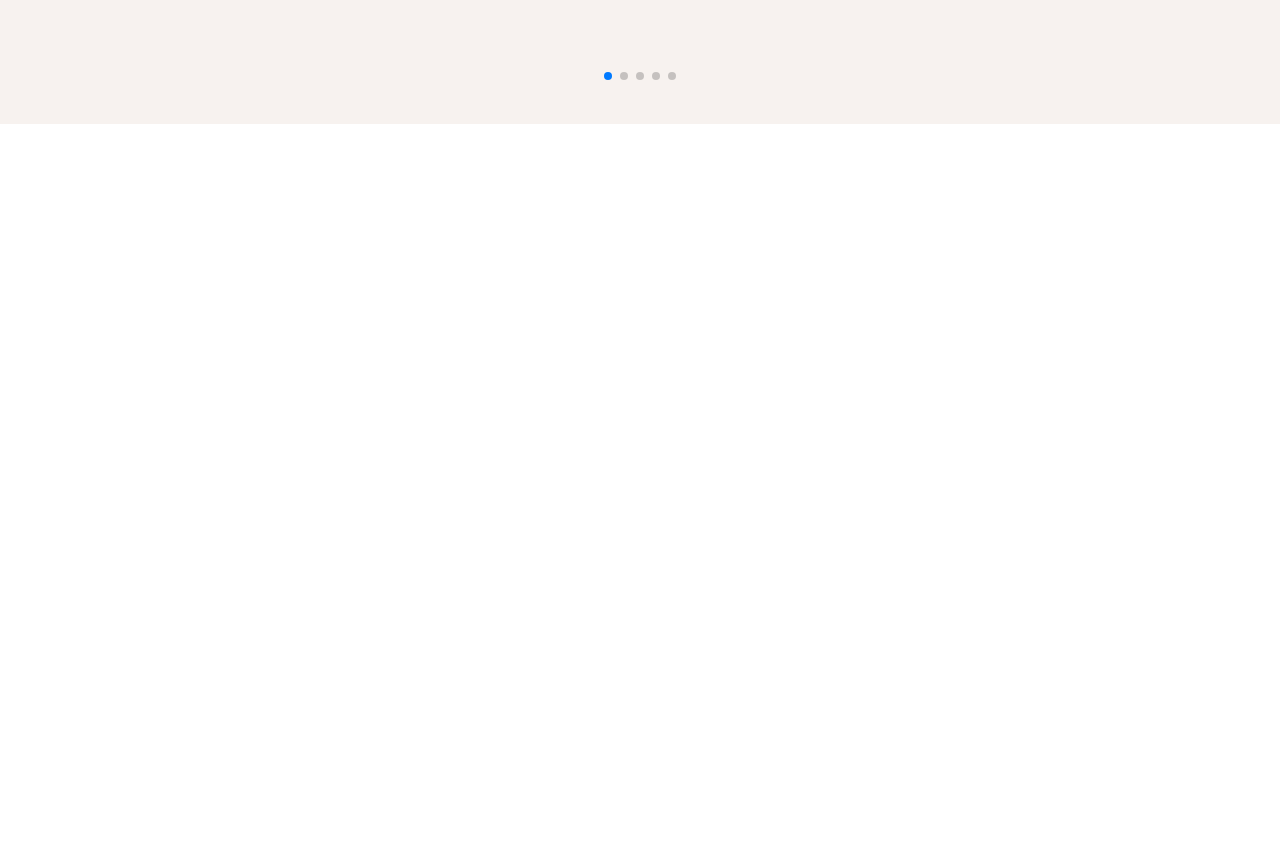
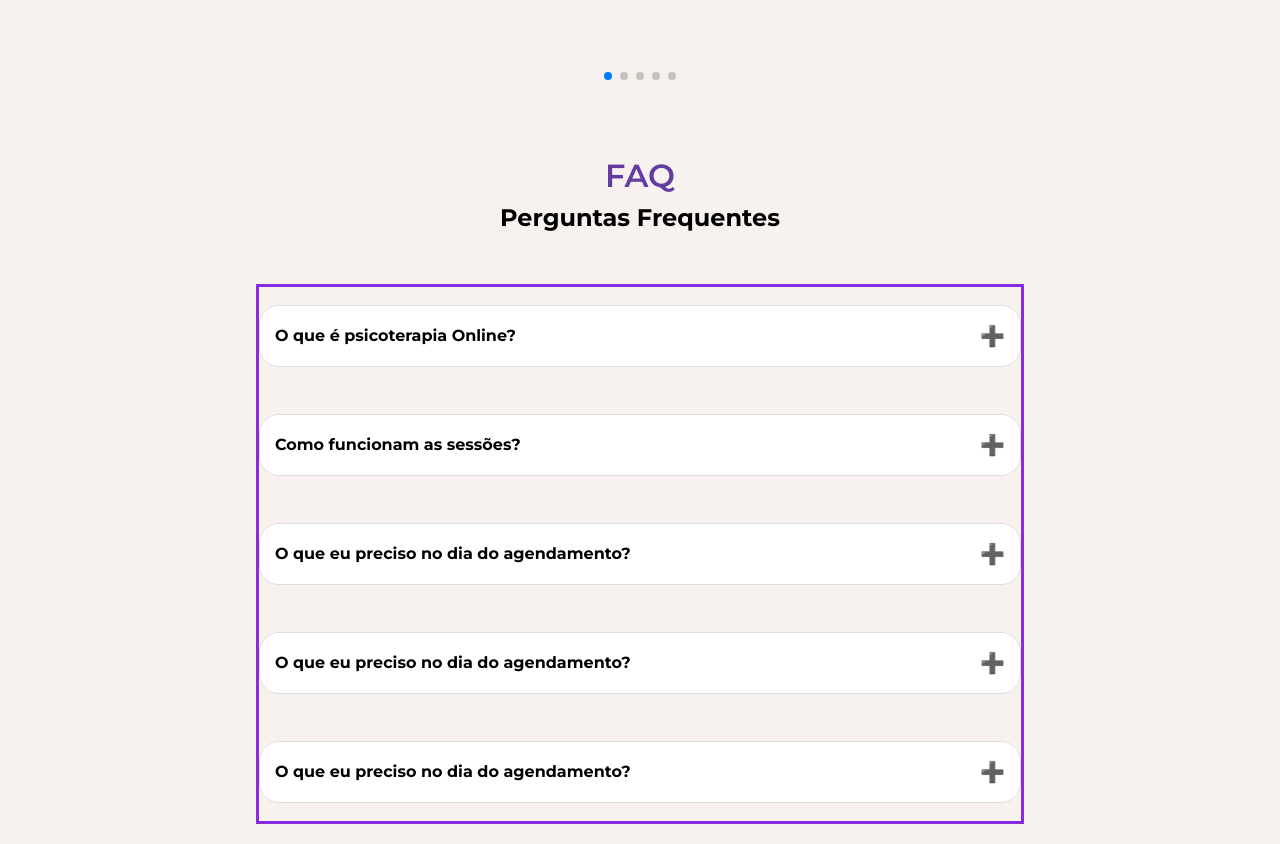
Before and after one commit to CodeSensor-PI/web-psi-rizerio, a React (Vite) app in the folder web-psi-rizerio/: page / in a window 1280 px wide. Shown: the part 3900-4744 px from the top of the page. Before the commit the page ends 4024 px from the top, so only its background shows below. Built offline with nearby package versions, Linux system fonts and the light colour scheme.

Commit message:
:sparkles: feat: Adicinando sessão de FAQ e importando na landing page

```diff
--- a/web-psi-rizerio/src/assets/LandingPage.jsx
+++ b/web-psi-rizerio/src/assets/LandingPage.jsx
@@ -2,6 +2,7 @@ import Abordagem from "./pages/landingPage/abordagem/Abordagem"
 import Avaliacao from "./pages/landingPage/avaliacao/Avaliacao"
 import Banner from "./pages/landingPage/banner/Banner"
 import Carreira from "./pages/landingPage/carreira/Carreira"
+import Faq from "./pages/landingPage/faq/Faq"
 import Header from "./pages/landingPage/header/Header"
 import Metodos from "./pages/landingPage/metodos/Metodos"
 import Planos from "./pages/landingPage/planos/Planos"
@@ -16,6 +17,7 @@ const LandingPage = () => {
             <Abordagem/>
             <Planos/>
             <Avaliacao/>
+            <Faq/>
         </div>
     )
 }
--- a/web-psi-rizerio/src/assets/pages/landingPage/faq/Faq.jsx
+++ b/web-psi-rizerio/src/assets/pages/landingPage/faq/Faq.jsx
@@ -1,8 +1,53 @@
+import Accordion from '../../../components/accordion/AccordionComponent'
+import Titulo from '../../../components/titulo/TituloComponent'
+import styles from '../faq/faq.module.css'
+
 const Faq = () => {
+    const dadosFaq = [
+        {
+            id: 1,
+            pergunta: "O que é psicoterapia Online?",
+            resposta: "Psicoterapia online é um atendimento psicológico realizado pela internet."
+        },
+        {
+            id: 2,
+            pergunta: "Como funcionam as sessões?",
+            resposta: "As sessões são realizadas por videochamada, com duração média de 50 minutos."
+        },
+        {
+            id: 3,
+            pergunta: "O que eu preciso no dia do agendamento?",
+            resposta: "Você precisa de um local tranquilo e uma conexão estável à internet."
+        },
+        {
+            id: 4,
+            pergunta: "O que eu preciso no dia do agendamento?",
+            resposta: "Você precisa de um local tranquilo e uma conexão estável à internet."
+        },
+        {
+            id: 5,
+            pergunta: "O que eu preciso no dia do agendamento?",
+            resposta: "Você precisa de um local tranquilo e uma conexão estável à internet."
+        }
+    ];
+
     return (
-        <div>
-            <h2>Componente do FAQ</h2>
-        </div>
+        <section id='faq' className={styles.section_faq}>
+            <Titulo
+                titulo="FAQ"
+                subtitulo="Perguntas Frequentes"
+            />
+
+            <div className={styles.acordeon}>
+                {dadosFaq.map((item) => (
+                    <Accordion
+                        key={item.id}
+                        pergunta={item.pergunta}
+                        resposta={item.resposta}
+                    />
+                ))}
+            </div>
+        </section>
     )
 }
 
--- a/web-psi-rizerio/src/assets/pages/landingPage/faq/faq.module.css
+++ b/web-psi-rizerio/src/assets/pages/landingPage/faq/faq.module.css
@@ -0,0 +1,21 @@
+@import "tailwindcss";
+
+.section_faq {
+    display: flex;
+    justify-content: space-around;
+    align-items: center;
+    flex-direction: column;
+    height: 90vh;
+    background-color: var(--WhitePsi);
+}
+
+.acordeon {
+    border: blueviolet solid;
+    display: flex;
+    justify-content: space-around;
+    align-items: center;
+    flex-direction: column;
+    gap: 2%;
+    width: 60%;
+    height: 75%;
+}
```
